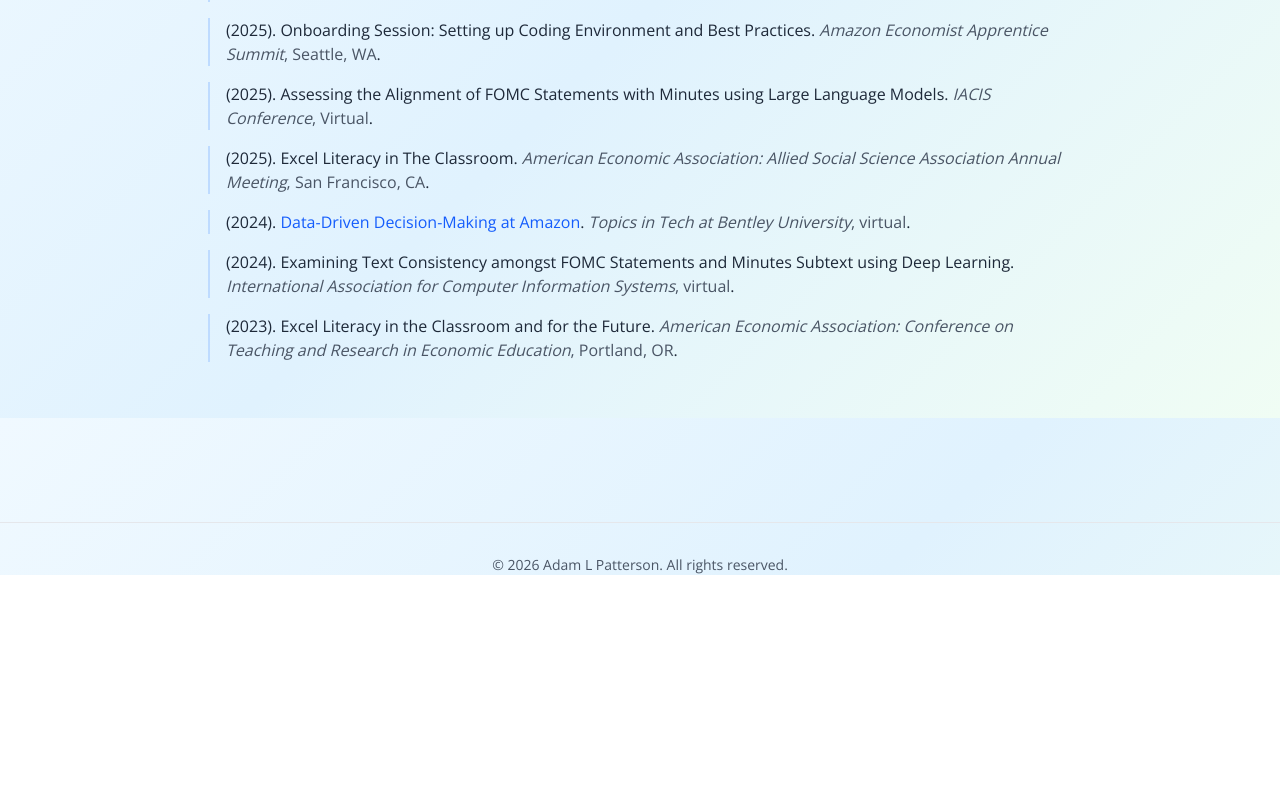
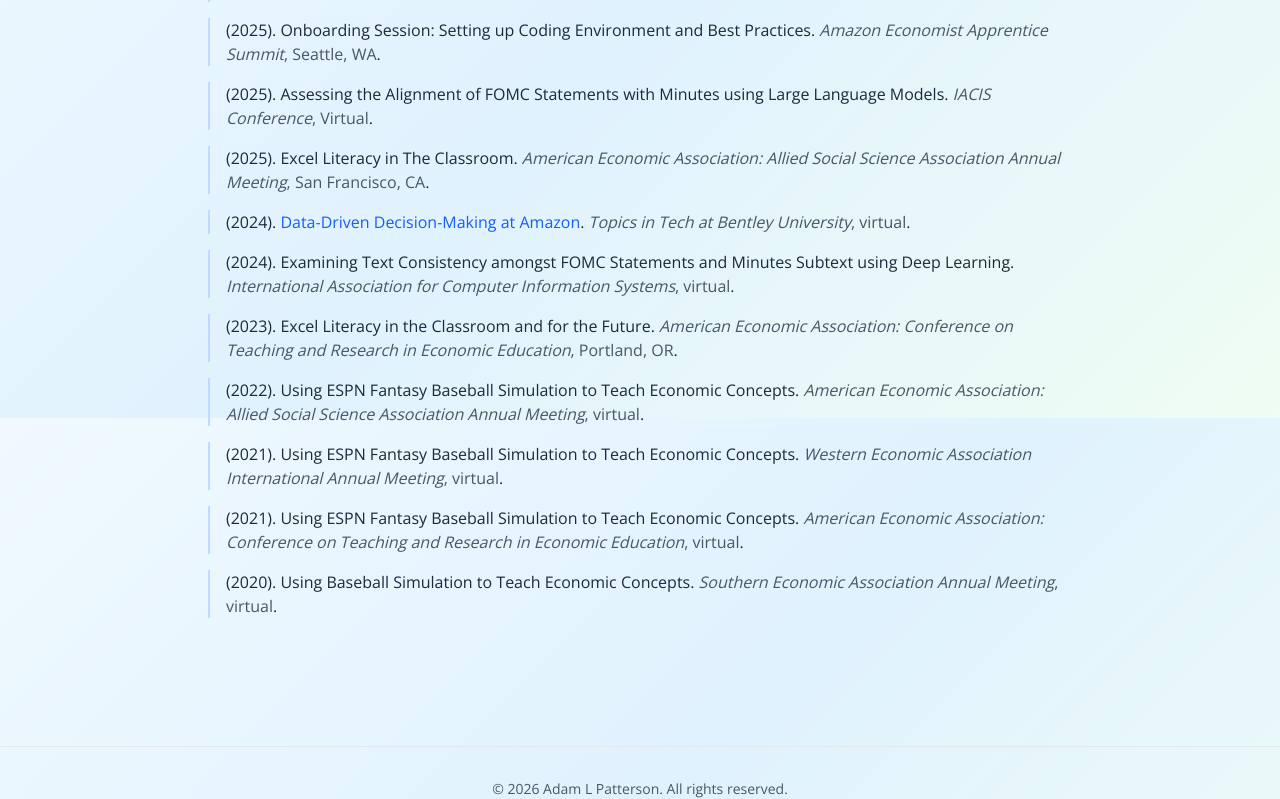
Before and after one commit to adampattersonct/personal-website, a Next.js app: page /presentations in a window 1280 px wide. Shown: the part 382-1181 px from the top of the page. Before the commit the page ends 957 px from the top, so only its background shows below. Built offline with nearby package versions, Linux system fonts and the light colour scheme.

Commit message:
Updated presentation list

```diff
--- a/data/presentations.ts
+++ b/data/presentations.ts
@@ -88,4 +88,36 @@
     location: 'Portland, OR',
     url: '',
   },
+  {
+    authors: '',
+    year: 2022,
+    title: 'Using ESPN Fantasy Baseball Simulation to Teach Economic Concepts',
+    conference: 'American Economic Association: Allied Social Science Association Annual Meeting',
+    location: 'virtual',
+    url: '',
+  },
+  {
+    authors: '',
+    year: 2021,
+    title: 'Using ESPN Fantasy Baseball Simulation to Teach Economic Concepts',
+    conference: 'Western Economic Association International Annual Meeting',
+    location: 'virtual',
+    url: '',
+  },
+  {
+    authors: '',
+    year: 2021,
+    title: 'Using ESPN Fantasy Baseball Simulation to Teach Economic Concepts',
+    conference: 'American Economic Association: Conference on Teaching and Research in Economic Education',
+    location: 'virtual',
+    url: '',
+  },
+  {
+    authors: '',
+    year: 2020,
+    title: 'Using Baseball Simulation to Teach Economic Concepts',
+    conference: 'Southern Economic Association Annual Meeting',
+    location: 'virtual',
+    url: '',
+  },
 ]
```
